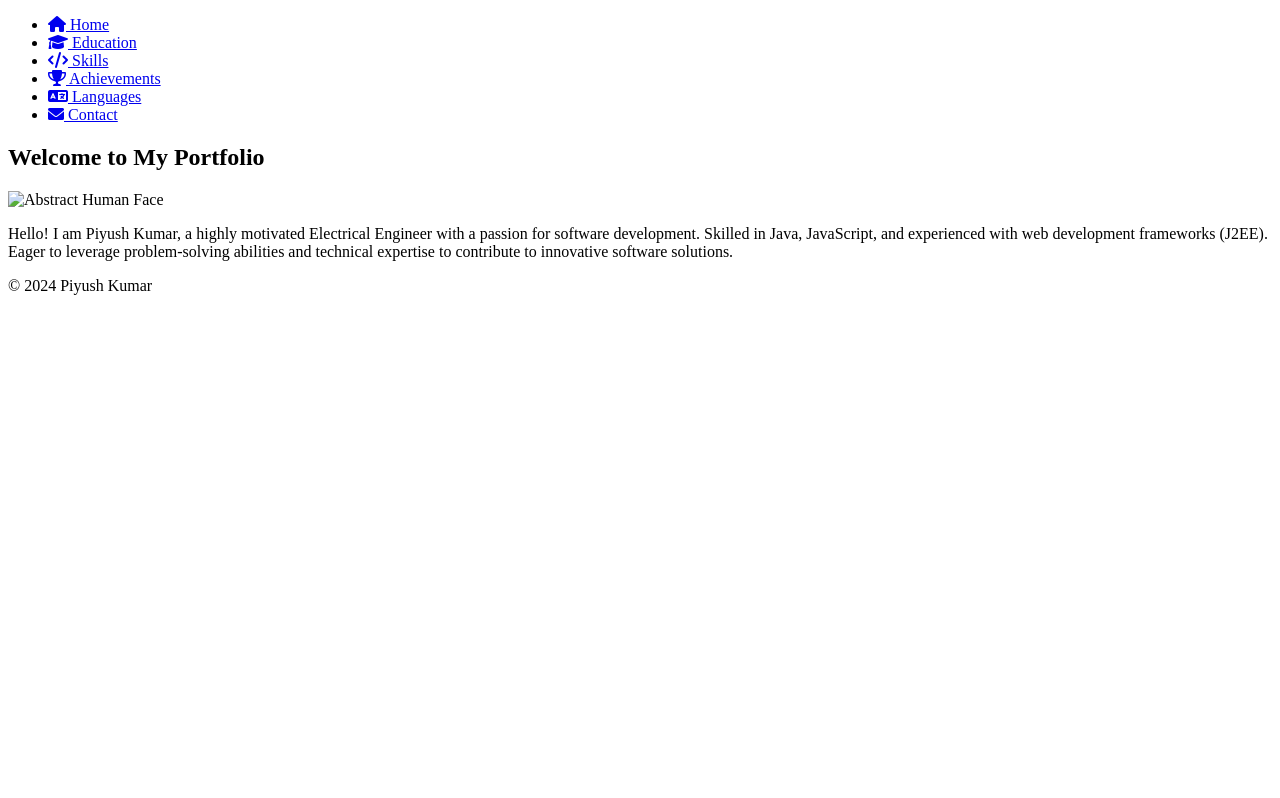
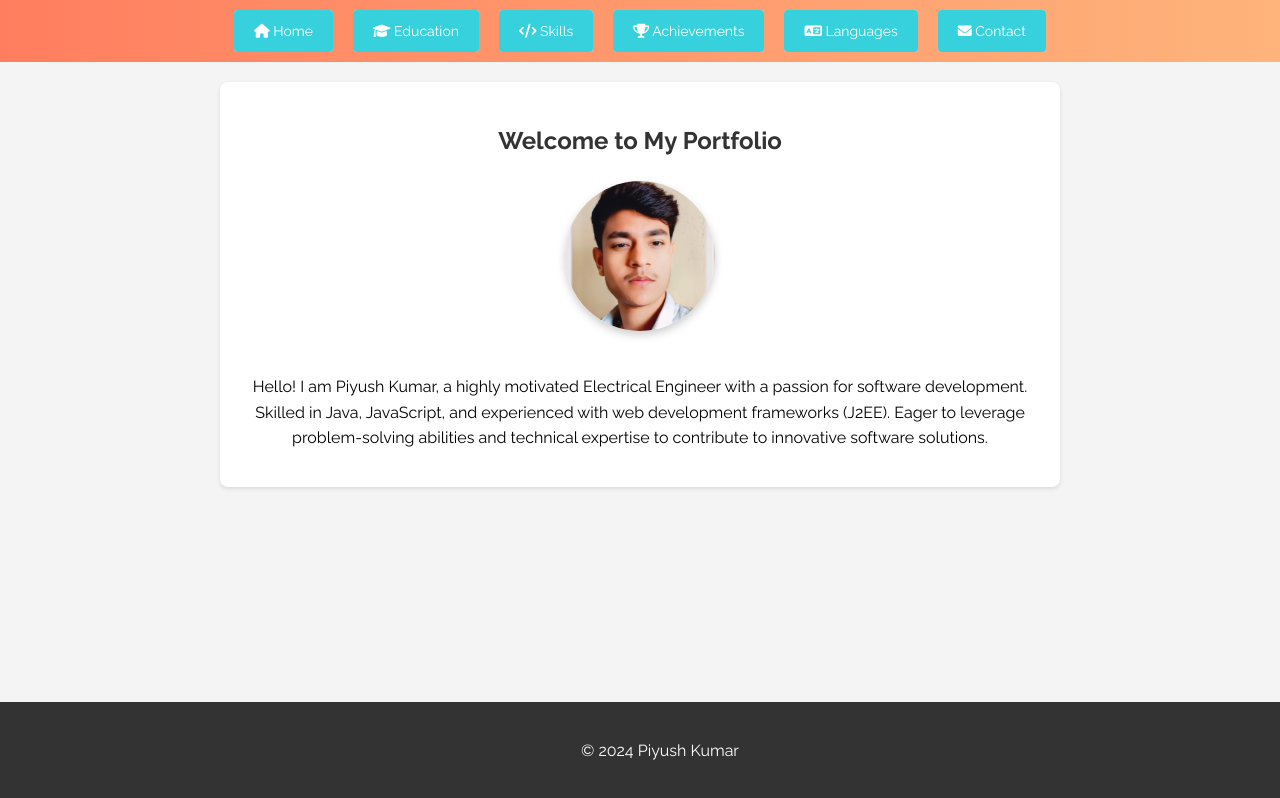
Before and after one commit to Piyush-Kumar11/portfolio, a plain HTML site: page index.html in a window 1280 px wide. Drawn offline with nearby package versions, Linux system fonts and the light colour scheme; the site is published under a folder, as on GitHub Pages, so addresses that start at the root find nothing.

Commit message:
Updated Code

```diff
--- a/index.html
+++ b/index.html
@@ -6,25 +6,25 @@
     <title>Piyush Kumar's Portfolio</title>
     <link rel="stylesheet" href="https://fonts.googleapis.com/css2?family=Raleway:wght@400;700&display=swap">
     <link rel="stylesheet" href="https://cdnjs.cloudflare.com/ajax/libs/font-awesome/6.0.0-beta3/css/all.min.css">
-    <link rel="stylesheet" href="/styles.css">
+    <link rel="stylesheet" href="styles.css">
 </head>
 <body>
     <header>
         <nav>
             <ul>
-                <li><a href="/index.html"><i class="fas fa-home"></i> Home</a></li>
-                <li><a href="../Other Pages/education.html"><i class="fas fa-graduation-cap"></i> Education</a></li>
-                <li><a href="../Other Pages/skills.html"><i class="fas fa-code"></i> Skills</a></li>
-                <li><a href="../Other Pages/achievements.html"><i class="fas fa-trophy"></i> Achievements</a></li>
-                <li><a href="../Other Pages/languages.html"><i class="fas fa-language"></i> Languages</a></li>
-                <li><a href="../Other Pages/contact.html"><i class="fas fa-envelope"></i> Contact</a></li>
+                <li><a href="#"><i class="fas fa-home"></i> Home</a></li>
+                <li><a href="Other Pages/education.html"><i class="fas fa-graduation-cap"></i> Education</a></li>
+                <li><a href="Other Pages/skills.html"><i class="fas fa-code"></i> Skills</a></li>
+                <li><a href="Other Pages/achievements.html"><i class="fas fa-trophy"></i> Achievements</a></li>
+                <li><a href="Other Pages/languages.html"><i class="fas fa-language"></i> Languages</a></li>
+                <li><a href="Other Pages/contact.html"><i class="fas fa-envelope"></i> Contact</a></li>
             </ul>
         </nav>
     </header>
     <main>
         <section class="intro">
             <h1>Welcome to My Portfolio</h1>
-            <img src="../Images/abstract-face.jpeg" alt="Abstract Human Face" class="intro-image">
+            <img src="Images/abstract-face.jpeg" alt="Abstract Human Face" class="intro-image">
             <p>Hello! I am Piyush Kumar, a highly motivated Electrical Engineer with a passion for software development. Skilled in Java, JavaScript, and experienced with web development frameworks (J2EE). Eager to leverage problem-solving abilities and technical expertise to contribute to innovative software solutions.</p>
         </section>
     </main>
```
